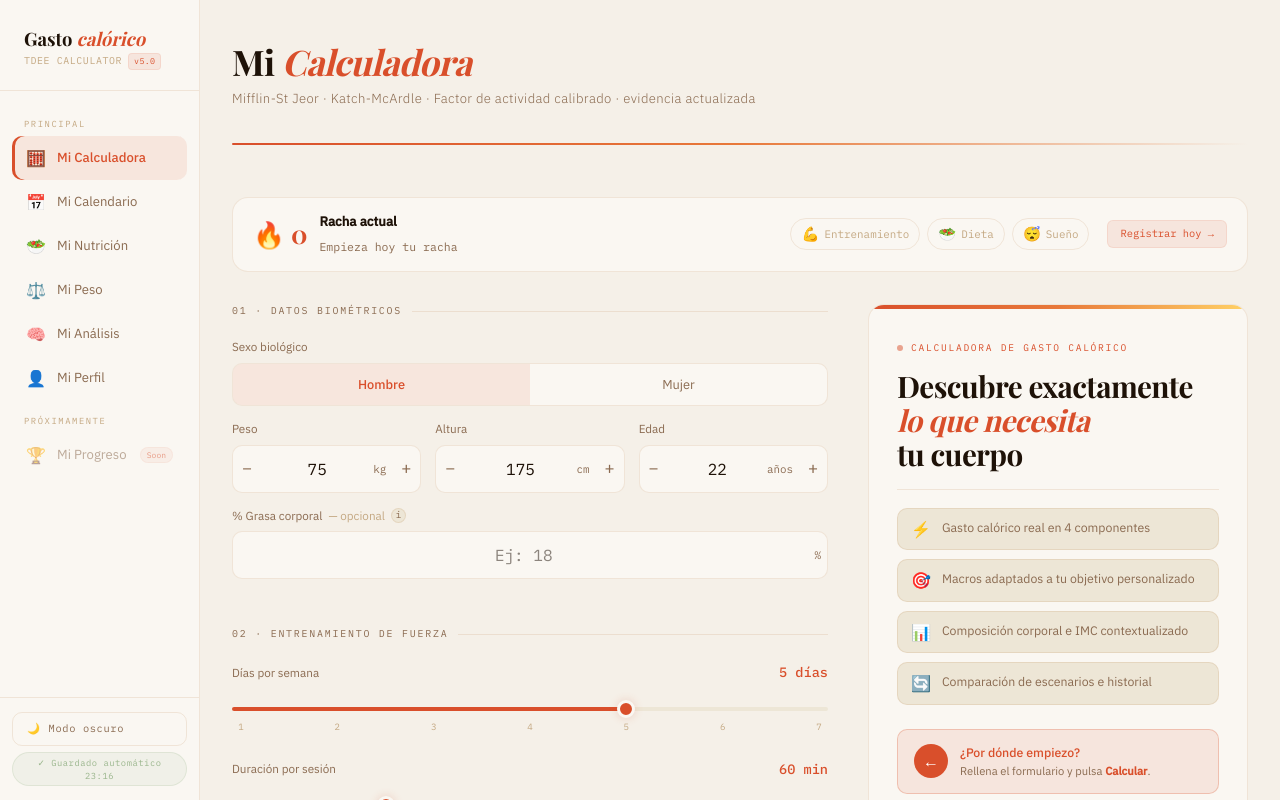
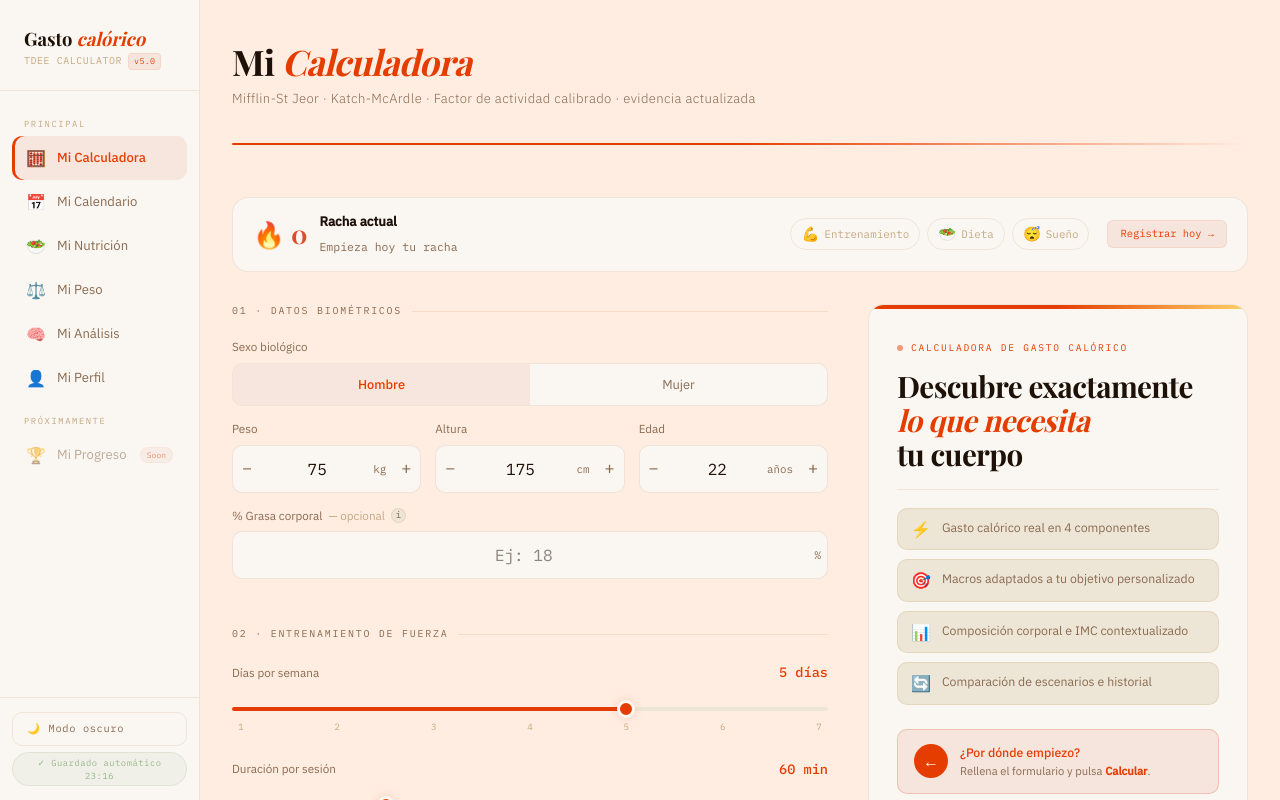
Before and after one commit to LuFiCres/MiCalculadora, a React (Vite) app: page / in a window 1280 px wide. Shown: the top 800 px of the page. Built offline with nearby package versions, Linux system fonts and the light colour scheme; a web font is replaced by a local one.

Commit message:
v14.testing

```diff
--- a/src/App.jsx
+++ b/src/App.jsx
@@ -50,9 +50,9 @@ const styles = `
   *, *::before, *::after { box-sizing: border-box; margin: 0; padding: 0; }
 
   :root {
-    --bg: #f5f0e8; --bg-warm: #ede6d6; --surface: #faf7f2; --surface-2: #ede6d6;
+    --bg: #FFEDE1; --bg-warm: #ede6d6; --surface: #faf7f2; --surface-2: #ede6d6;
     --border: rgba(180,120,60,0.15);
-    --accent: #d94f2b; --accent-2: #e8793a;
+    --accent: #E53D00; --accent-2: #E53D00;
     --accent-dim: rgba(217,79,43,0.1); --accent-glow: rgba(217,79,43,0.2);
     --text: #1e1208; --text-muted: #8a6a50; --text-dim: #c4a882;
     --green: #5a8a4a; --green-dim: rgba(90,138,74,0.1);
@@ -1096,7 +1096,7 @@ const styles = `
   .ficha-val { font-family: var(--font-mono); font-size: .78rem; font-weight: 500; color: var(--text); }
   .ficha-val.accent { color: var(--accent); }
   .profile-logout-btn { width: calc(100% - 36px); margin: 14px 18px; padding: 9px; border: 1.5px solid var(--border); border-radius: var(--r); background: transparent; color: var(--text-muted); font-family: var(--font-mono); font-size: .68rem; cursor: pointer; transition: var(--tr); }
-  .profile-logout-btn:hover { border-color: #d94f2b; color: #d94f2b; background: rgba(217,79,43,.06); }
+  .profile-logout-btn:hover { border-color: #E53D00; color: #E53D00; background: rgba(217,79,43,.06); }
   .profile-right { display: flex; flex-direction: column; gap: 20px; }
   .profile-section-title { font-family: var(--font-mono); font-size: .58rem; letter-spacing: .18em; color: var(--text-muted); text-transform: uppercase; margin-bottom: 14px; display: flex; align-items: center; gap: 10px; }
   .profile-section-title::after { content: ''; flex: 1; height: 1px; background: var(--border); }
@@ -1135,7 +1135,7 @@ const styles = `
   .datos-item-info strong { display: block; font-size: .78rem; color: var(--text); margin-bottom: 1px; }
   .datos-item-info span { font-size: .66rem; color: var(--text-muted); }
   .datos-clear-btn { padding: 4px 10px; border-radius: var(--r); font-size: .65rem; font-family: var(--font-mono); cursor: pointer; border: 1.5px solid var(--border); background: transparent; color: var(--text-muted); transition: var(--tr); white-space: nowrap; flex-shrink: 0; }
-  .datos-clear-btn:hover { border-color: #d94f2b; color: #d94f2b; background: rgba(217,79,43,.06); }
+  .datos-clear-btn:hover { border-color: #E53D00; color: #E53D00; background: rgba(217,79,43,.06); }
   .datos-clear-btn:disabled { opacity: .4; cursor: not-allowed; }
   .profile-quote { background: linear-gradient(135deg, var(--accent-dim), var(--blue-dim)); border: 1.5px solid var(--border); border-radius: var(--r-lg); padding: 18px 20px; text-align: center; }
   .profile-quote p { font-family: var(--font-display); font-size: .95rem; font-style: italic; line-height: 1.55; color: var(--text); }
@@ -2461,15 +2461,14 @@ const AVATAR_EMOJIS = ["💪","🔥","⚡","🏆","🎯","🦁","🐺","🦊","
 const STRATEGY_LABELS = { deficit:"Pérdida de grasa", recomp:"Recomposición", superavit:"Superávit", lean_bulk:"Lean Bulk" };
 const DIRECTION_LABELS = { deficit:"Déficit", mantenimiento:"Mantenimiento", superavit:"Superávit" };
 const TRABAJO_LABELS = { sedentario:"Sedentario", ligero:"Ligero", moderado:"Moderado", activo:"Activo", muy_activo:"Muy activo" };
-const MOTIVATIONAL = [
-  { quote:"El progreso, no la perfección, es lo que importa.",          tag:"Mentalidad" },
+const MOTIVATIONAL = [ { quote:"El progreso, no la perfección, es lo que importa.",          tag:"Mentalidad" },
   { quote:"Cada registro es una promesa que te cumples a ti mismo.",     tag:"Constancia" },
   { quote:"Los datos no mienten. El cuerpo tampoco.",                    tag:"Evidencia"  },
   { quote:"Un déficit sostenible vale más que uno agresivo que abandonas.", tag:"Estrategia" },
-  { quote:"La racha más larga siempre empieza con el día de hoy.",      tag:"Inicio"     },
-];
-
-function ProfilePage({ onNavigate }) {
+  { quote:"La racha más larga siempre empieza con el día de hoy.",      tag:"Inicio"   },
+ ];
+
+function ProfilePage({ onNavigate }){
   const [profile, setProfile] = useState(() => loadProfile() || { name:"", avatar:"💪", since: new Date().toISOString().slice(0,10) });
   const [pickerOpen, setPickerOpen]   = useState(false);
   const [editingName, setEditingName] = useState(false);
```
